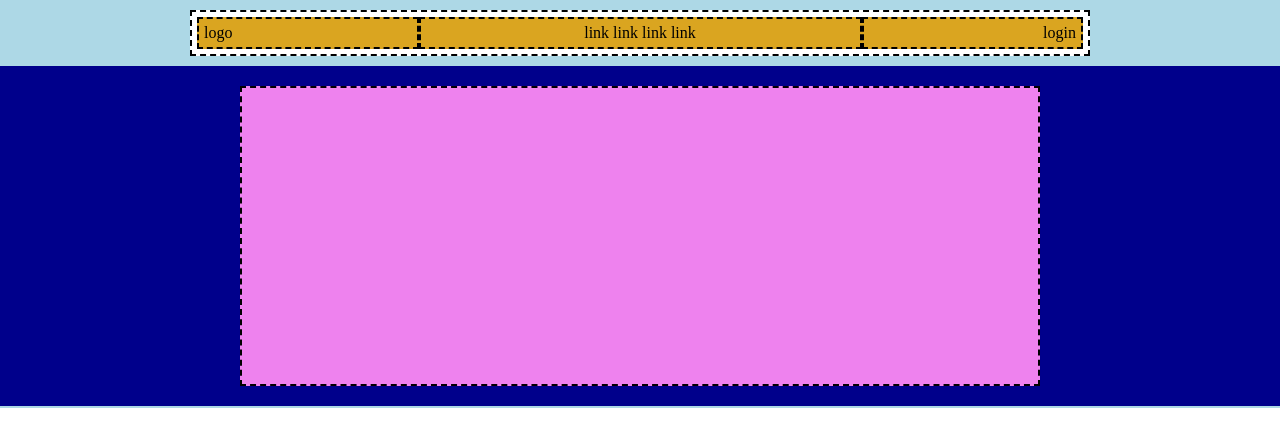
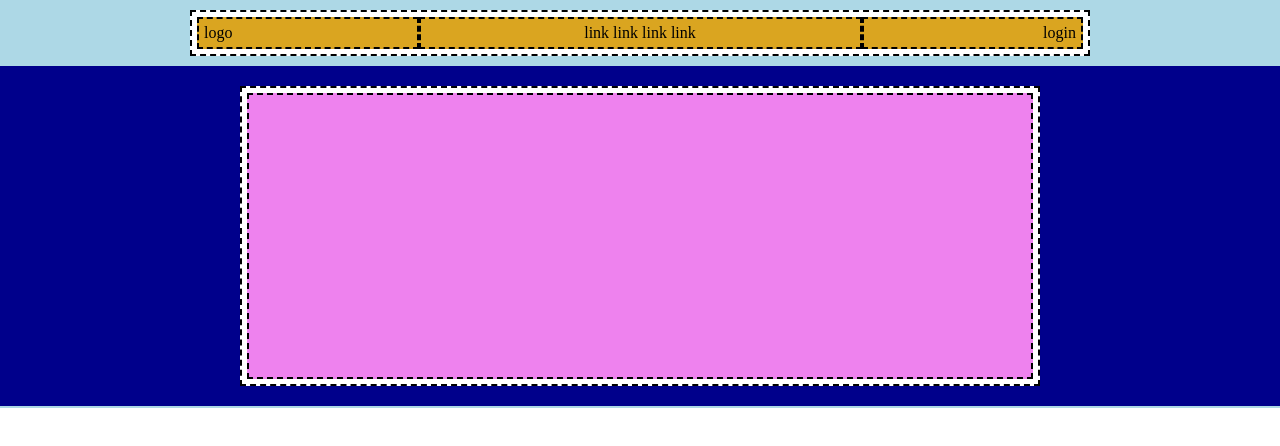
Before and after one commit to hajjamn/htmlcss-struttura-discord, a plain HTML site: page index.html in a window 1280 px wide. Drawn offline with Linux system fonts and the light colour scheme.

Commit message:
Fix minor issues with pink rectangle

```diff
--- a/css/app.css
+++ b/css/app.css
@@ -39,6 +39,10 @@ a, button {
 
 .col-50 {
     width: 50%;
+}
+
+.col-100 {
+    width: 100%;
 }
 
 .ta-left {
@@ -84,14 +88,17 @@ a, button {
     background-color: #DAA520;
 }
 
-.debug .cblue {
+.debug .header-blue {
     background-color: #00008B;
     padding: 20px;
 }
 
-.cblue .row {
-    background-color: #EE82EE;
+.header-blue .row {
     min-height: 300px;
     max-width: 800px;
     margin: 0 auto;
 }
+
+.header-blue [class^=col] {
+    background-color: #EE82EE;
+}
--- a/index.html
+++ b/index.html
@@ -24,10 +24,10 @@
             </div>
         </nav>
 
-        <section class="cblue">
+        <section class="header-blue">
             <div class="container">
                 <div class="row">
-
+                    <div class="col-100"></div>
                 </div>
             </div>
         </section>
```
